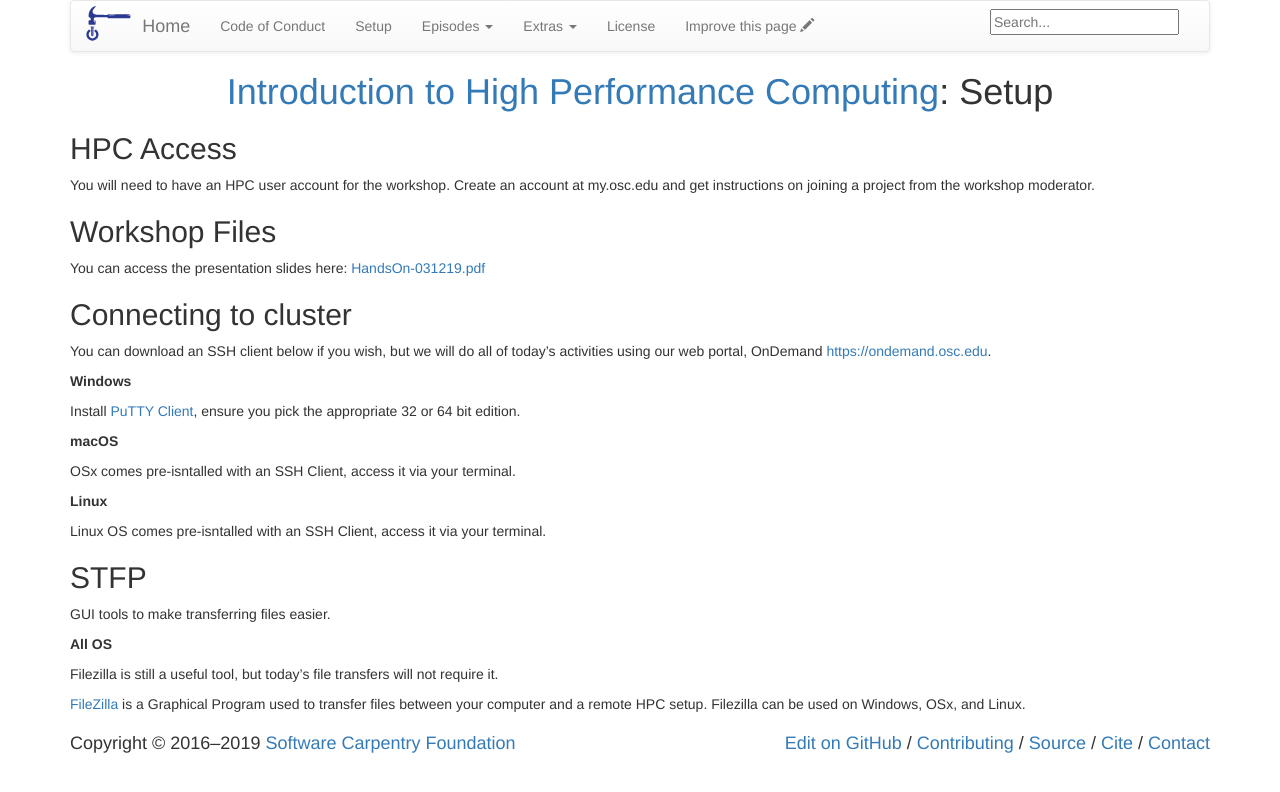
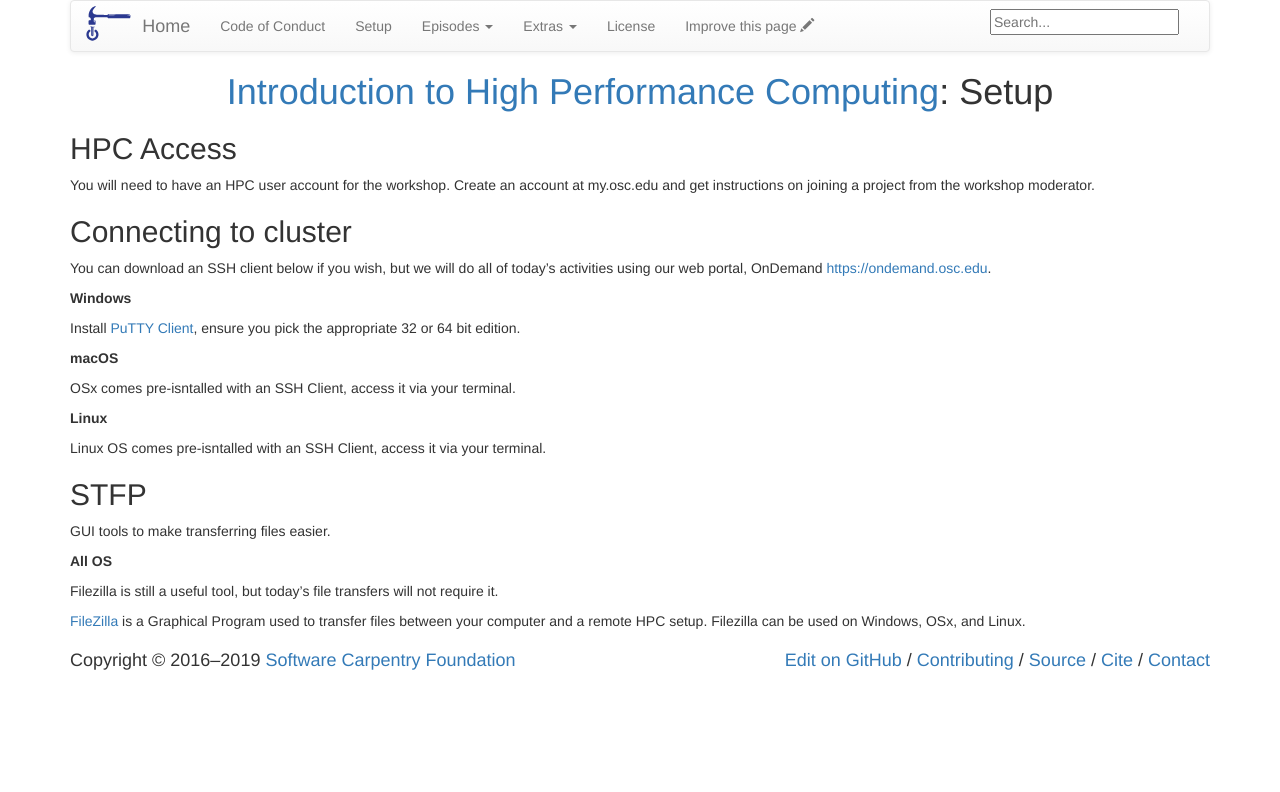
Before and after one commit to khill42/OSC_IntroHPC, a Jekyll site: the page built from setup.md, in a window 1280 px wide. Shown: the top 792 px of the page. Built offline with Jekyll 4.4.1, drawn with Linux system fonts in a browser that asks for light colours.

Commit message:
Update setup.md

```diff
--- a/setup.md
+++ b/setup.md
@@ -8,11 +8,6 @@ permalink: /setup/
 
 You will need to have an HPC user account for the workshop.  Create an account at my.osc.edu and get instructions on joining
 a project from the workshop moderator.
-
-## Workshop Files
-
-You can access the presentation slides here: [HandsOn-031219.pdf](https://github.com/khill42/OSC_IntroHPC/blob/gh-pages/files/HandsOn-031219.pdf)
-
 
 
 ## Connecting to cluster
```
